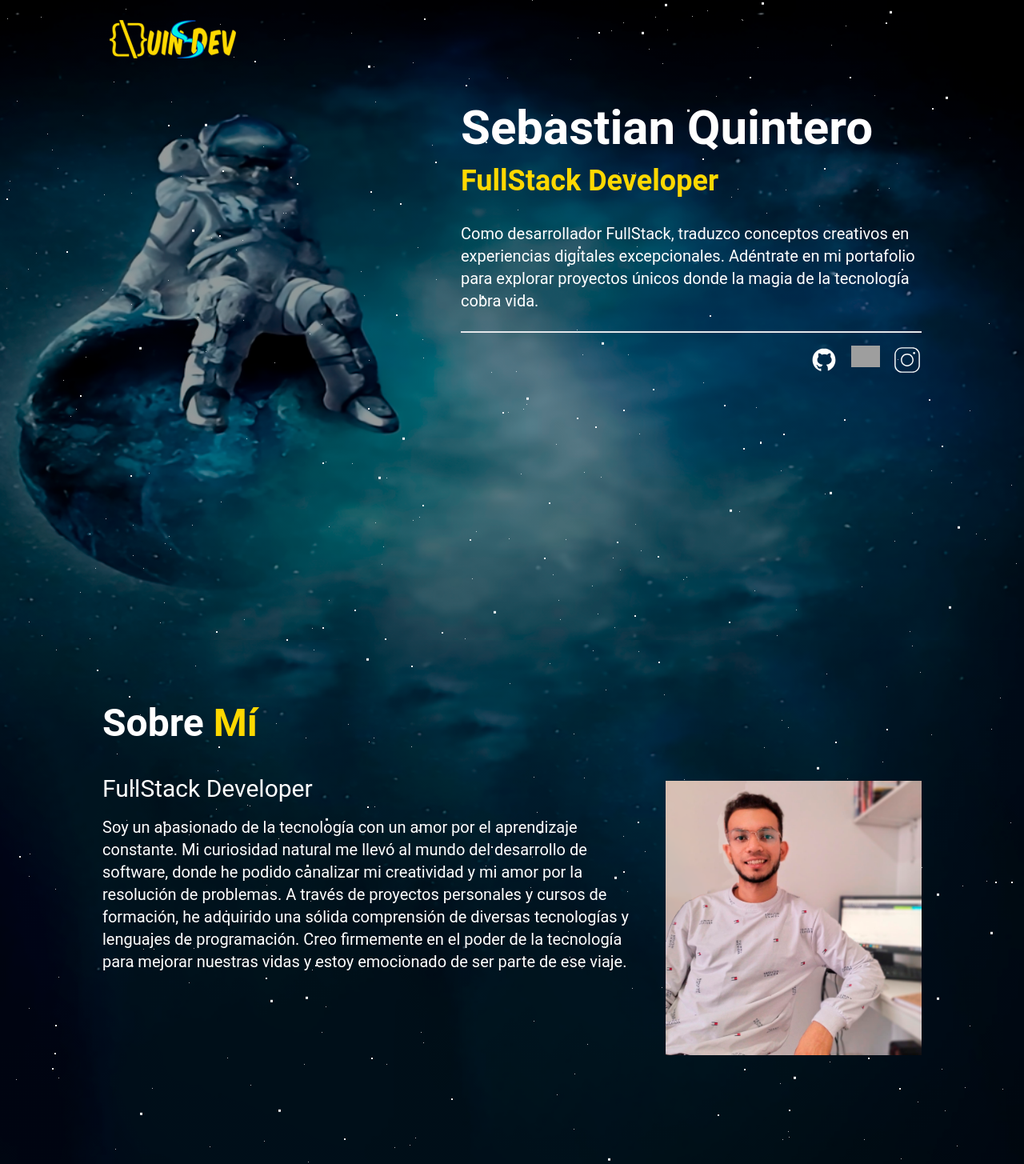
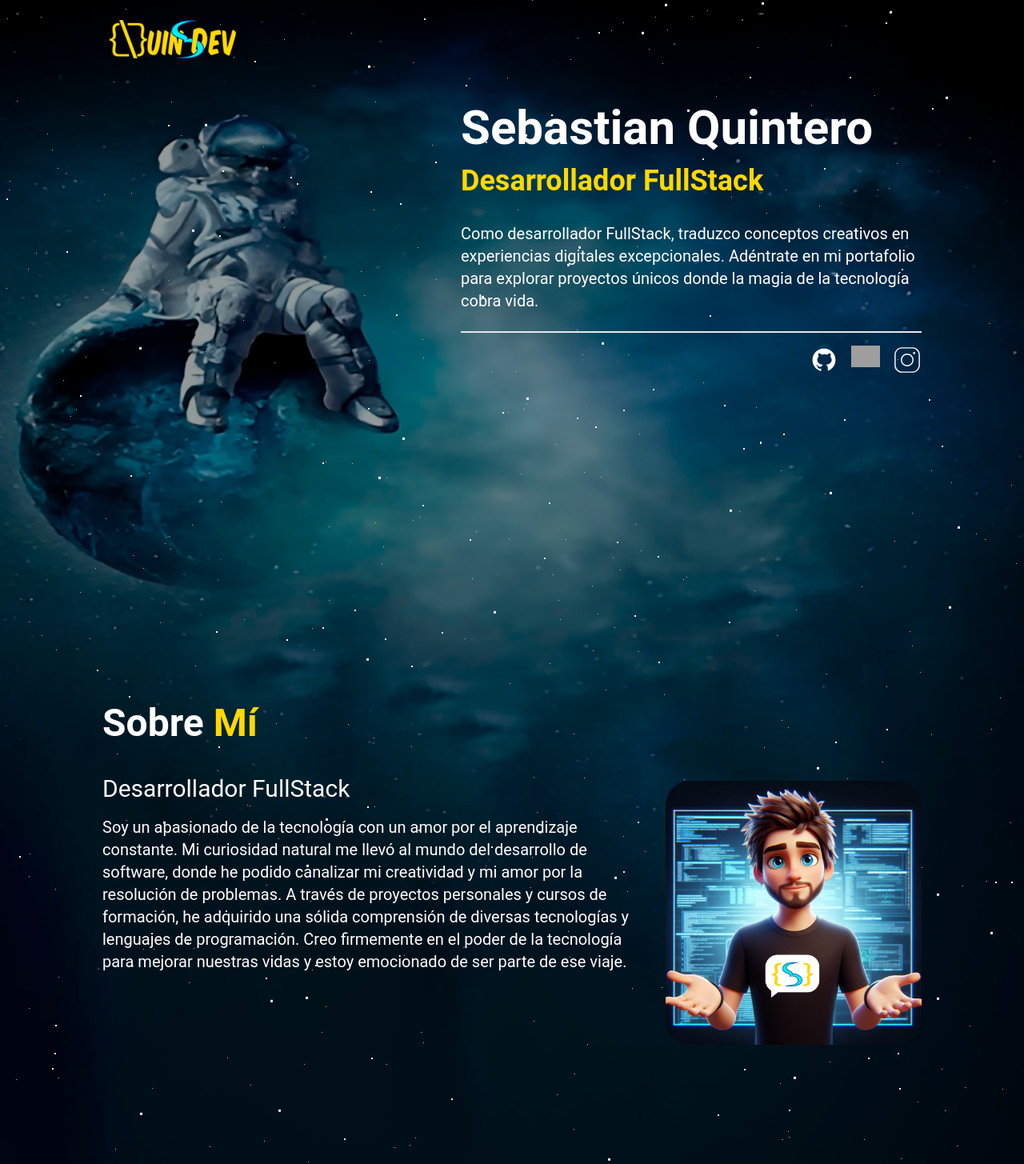
Before and after one commit to QuinSDev/quinsdev-portfolio, a React (Vite) app: page / in a window 1280 px wide. Shown: the top 1455 px of the page at 80% size. Built offline with nearby package versions, Linux system fonts and the light colour scheme; grey boxes are pictures that could not be loaded.

Commit message:
Se hacen algunas modificaciones como la imagen de sobre mí, se cambian los textos fullstack developer por desarrollador fullstack, y se modifica visualmente el botón de cerrar de los detalles del proyecto

```diff
--- a/src/api/Projects.jsx
+++ b/src/api/Projects.jsx
@@ -66,6 +66,7 @@ export const Projects = [
         ],
         photo : QuinSDev,
         video: videoQuinSDev,
+        url: "#"
     },
 
 ]
--- a/src/components/AboutMe.jsx
+++ b/src/components/AboutMe.jsx
@@ -14,7 +14,7 @@ export const AboutMe = () => {
             Sobre <span className="" style={secondColor}>Mí</span>
           </h2>
           <div className="lg:mt-10 md:mt-6 sm:mt-2">
-          <h3 className="md:text-3xl sm:text-2xl text-xl text-white">FullStack Developer</h3>
+          <h3 className="md:text-3xl sm:text-2xl text-xl text-white">Desarrollador FullStack</h3>
           <p className="mt-4 md:text-xl sm:text-lg text-base text-white">
           Soy un apasionado de la tecnología con un amor por el aprendizaje constante.
           Mi curiosidad natural me llevó al mundo del desarrollo de software, donde he podido
@@ -27,7 +27,7 @@ export const AboutMe = () => {
         </div>
       </div>
       <div className="lg:mt-24 md:mt-6 sm:mt-6 mt-6 xl:w-80 lg:w-72 md:w-60 sm:w-60 w-60">
-        <img  src={Perfil} alt="" />
+        <img className="rounded-badge" src={Perfil} alt="" />
       </div>
     </div>
   );
--- a/src/components/Hero.jsx
+++ b/src/components/Hero.jsx
@@ -16,7 +16,7 @@ export const Hero = () => {
     <div className="flex h-[75vh] sm:h-[88vh] py-12 sm:py-14 px-14 xl:px-32 lg:px-20 md:px-20 sm:px-16 justify-end component">
       <div className="flex flex-col max-h-full xl:max-w-xl lg:max-w-md lg:justify-start md:justify-center sm:justify-center justify-center">
         <h1 className="xl:text-6xl lg:text-5xl md:text-5xl sm:text-4xl text-3xl lg:text-left text-center font-bold text-white">Sebastian Quintero</h1>
-        <h3 className="sm:mt-4 mt-1 lg:text-4xl md:text-3xl sm:text-2xl text-2xl lg:text-left text-center font-bold" style={secondColor}>FullStack Developer</h3>
+        <h3 className="sm:mt-4 mt-1 lg:text-4xl md:text-3xl sm:text-2xl text-2xl lg:text-left text-center font-bold" style={secondColor}>Desarrollador FullStack</h3>
         <p className="sm:text-xl text-lg lg:text-left text-center sm:mt-8 mt-5 text-white">Como
           desarrollador FullStack, traduzco conceptos creativos
           en experiencias digitales excepcionales. Adéntrate en mi portafolio
--- a/src/page/DetailsProject.jsx
+++ b/src/page/DetailsProject.jsx
@@ -30,7 +30,7 @@ export const DetailsProject = ({ openModal, setOpenModal }) => {
                   </h1>
                   <button
                     onClick={() => setOpenModal(false)}
-                    className="inline-flex justify-center rounded-md border border-transparent hover:shadow-sm hover:bg-gray-100  text-base font-medium text-whit focus:outline-none sm:w-auto sm:text-sm"
+                    className="mt-1 mb-1 justify-center rounded-md border border-transparent hover:shadow-sm hover:bg-gray-200  text-base font-medium text-whit focus:outline-none sm:w-auto sm:text-sm"
                   >
                     <svg
                       xmlns="http://www.w3.org/2000/svg"
```
Also changed, not shown: src/assets/images/Perfil-1.jfif (added), src/assets/images/Perfil.png.
